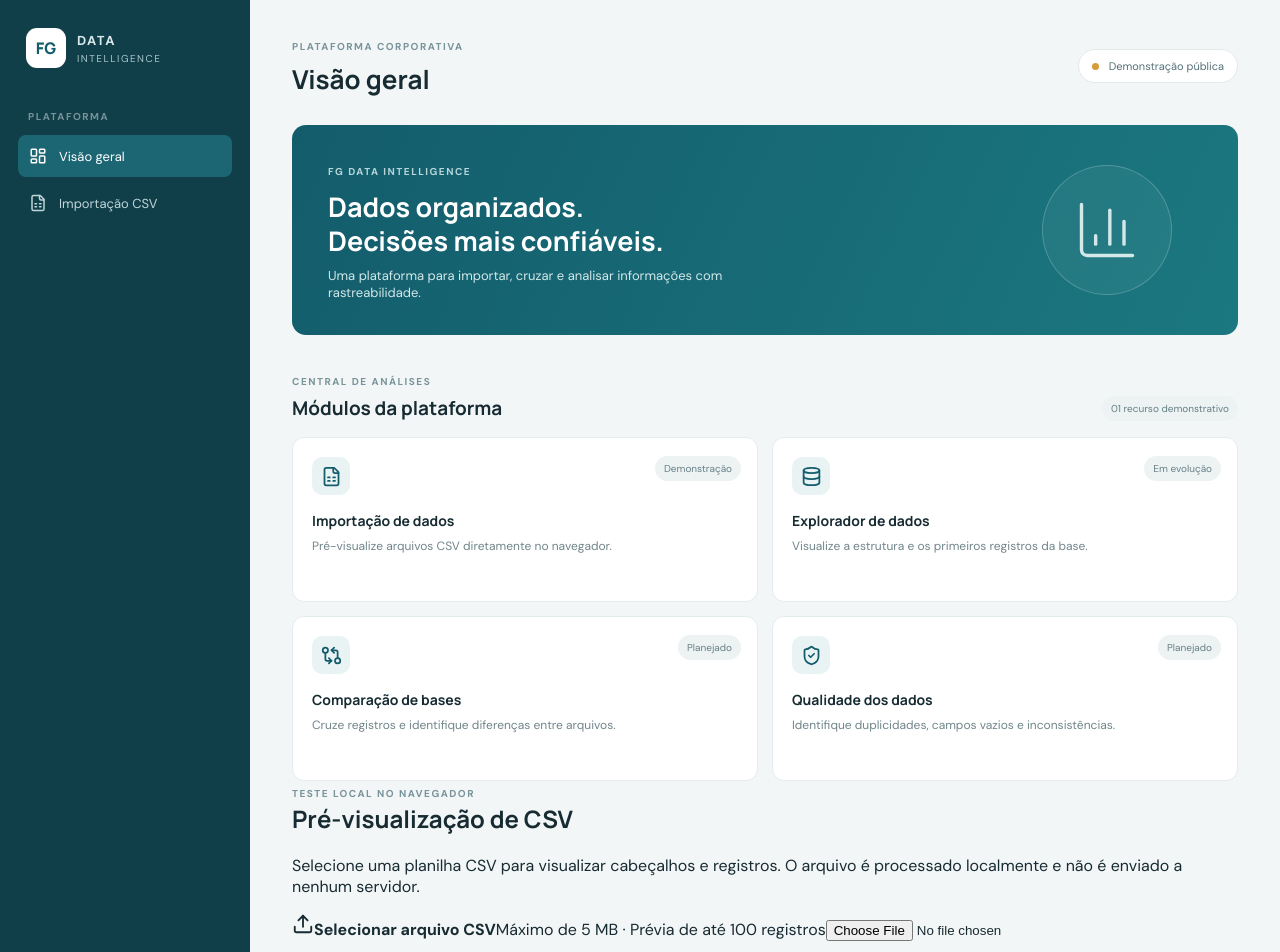
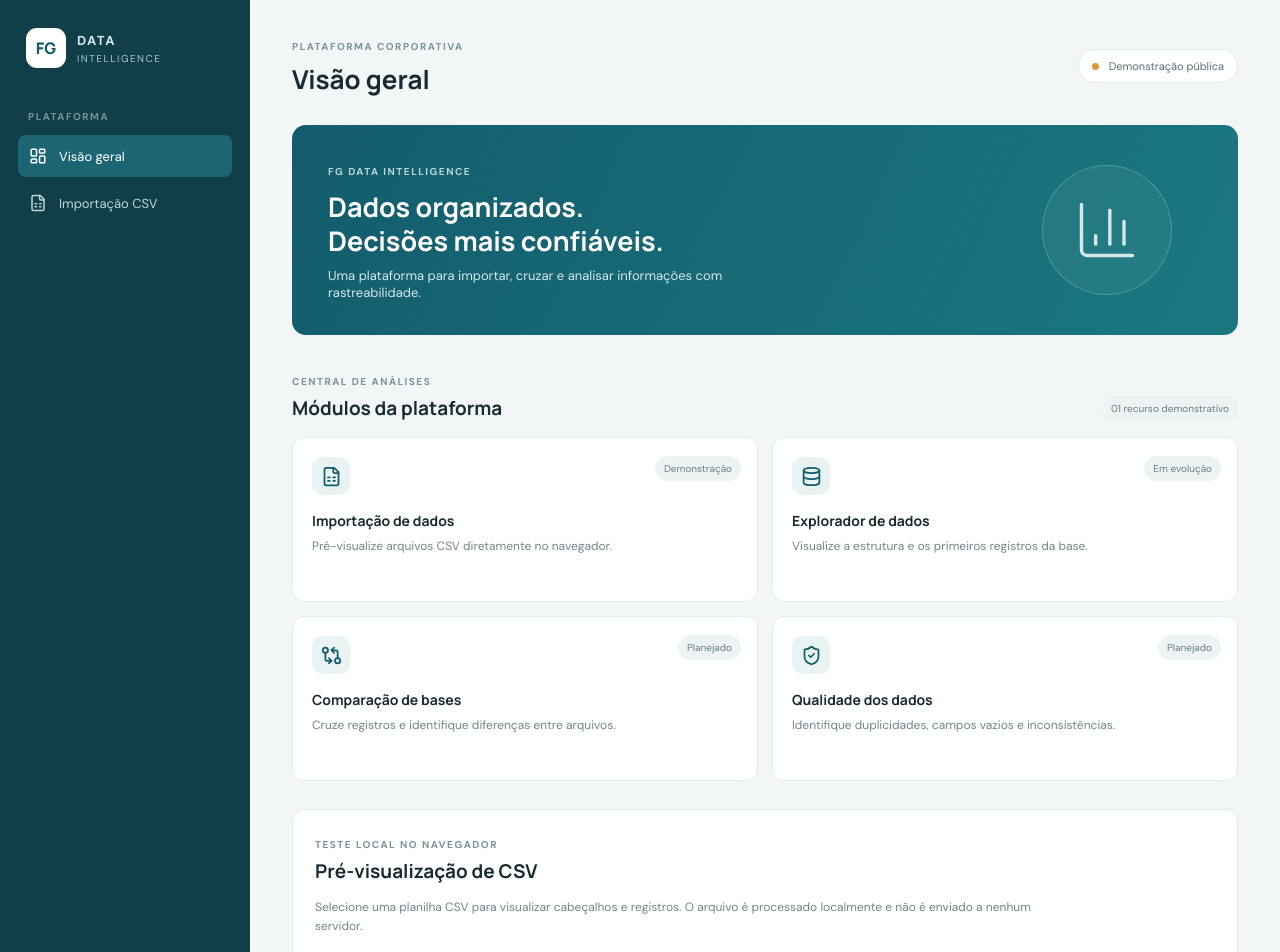
Before and after one commit to lDFGl/data-intelligence, a React (Vite) app in the folder frontend/: page / in a window 1280 px wide. Shown: the top 952 px of the page. Built offline with nearby package versions, Linux system fonts and the light colour scheme.

Commit message:
feat(frontend): style local CSV preview

```diff
--- a/frontend/src/styles.css
+++ b/frontend/src/styles.css
@@ -43,3 +43,25 @@ h1{font-size:26px;margin:6px 0 0}
 footer{font-size:10px;color:#8a9a9e;margin-top:26px}
 footer span{padding:0 5px}
 @media(max-width:760px){.app-shell{grid-template-columns:1fr}.sidebar{min-height:auto;padding:15px 17px}.brand{padding:0}.nav-label,.nav-item,.sidebar-note{display:none}.main-content{padding:24px 17px}.topbar{align-items:flex-start;gap:12px;flex-direction:column}.welcome-panel{padding:25px 22px}.welcome-panel h2{font-size:23px}.welcome-icon{display:none}.module-grid{grid-template-columns:1fr}.section-heading{align-items:flex-start;gap:10px;flex-direction:column}.environment{font-size:10px}}
+
+.import-panel{background:#fff;border:1px solid #e3eaec;border-radius:12px;padding:22px;margin-top:28px}
+.import-heading{display:flex;justify-content:space-between;align-items:center;gap:12px}
+.import-heading h2{font-size:19px;margin:5px 0 0}
+.import-description{font-size:12px;line-height:1.6;color:#71858a;margin:14px 0 18px;max-width:760px}
+.upload-zone{min-height:132px;border:1px dashed #9db9be;border-radius:10px;background:#f7fafb;display:flex;flex-direction:column;align-items:center;justify-content:center;gap:8px;color:#135c6c;cursor:pointer;text-align:center;padding:18px}
+.upload-zone strong{font-size:13px}
+.upload-zone span{font-size:11px;color:#71858a}
+.upload-zone input{max-width:100%;font-size:11px;color:#61777c}
+.clear-button{display:flex;align-items:center;gap:6px;border:1px solid #dce6e8;background:#fff;border-radius:7px;padding:7px 10px;color:#60777c;font:inherit;font-size:11px;cursor:pointer}
+.error-message{display:flex;align-items:center;gap:9px;background:#fff1f0;color:#a43c35;border:1px solid #f1d3d0;border-radius:8px;padding:11px 13px;font-size:12px;margin-top:14px}
+.preview{margin-top:20px}
+.preview-meta{display:flex;justify-content:space-between;align-items:center;gap:12px;margin-bottom:10px;font-size:12px;color:#34535b}
+.preview-meta span{color:#71858a;font-size:11px}
+.preview-limit{font-size:11px;color:#8a754d;background:#fff9ed;padding:9px 11px;border-radius:6px}
+.table-wrap{overflow:auto;max-height:420px;border:1px solid #e5ecee;border-radius:8px}
+table{width:100%;border-collapse:collapse;font-size:11px;white-space:nowrap}
+th,td{padding:10px 12px;text-align:left;border-bottom:1px solid #edf1f2;max-width:260px;overflow:hidden;text-overflow:ellipsis}
+th{position:sticky;top:0;background:#135c6c;color:#fff;font-weight:600}
+td{color:#506970}
+tbody tr:nth-child(even){background:#f7fafb}
+@media(max-width:760px){.import-panel{padding:16px}.import-heading{align-items:flex-start}.preview-meta{align-items:flex-start;flex-direction:column}.upload-zone input{width:100%}}
```
